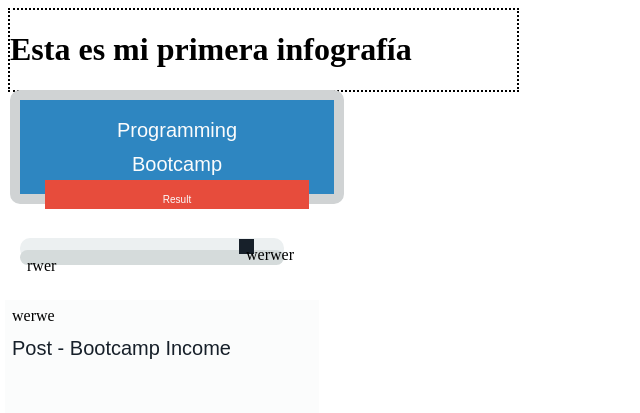
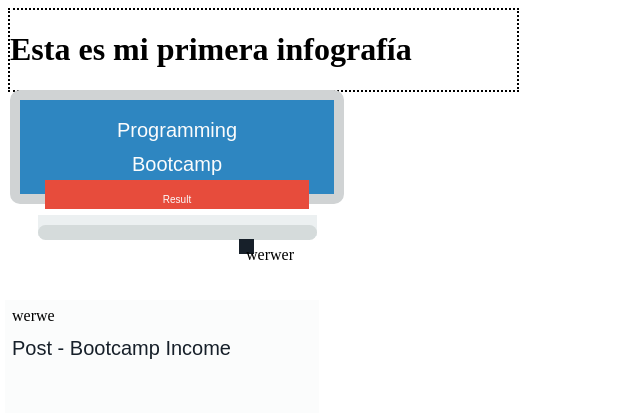
Before and after one commit to MagdaCrista2016/Proyecto_Info, a PHP site: page /index.html in a window 1280 px wide. Shown: the top 413 px of the page, without its empty margins (0-640 px from the left). Run offline with PHP 8.4, Linux system fonts and the light colour scheme.

Commit message:
Modificacion_Infografia_25_09_2016_8:40pm

```diff
--- a/css/main.css
+++ b/css/main.css
@@ -15,12 +15,18 @@ div {
 padding:7px; background-color:  #e74c3c ; width:250px; height:25px; position:absolute; }
 
 #caja1{ border-color:#e74c3c; top: 180px; left: 45px; height: 15px; }
-#caja2{  background-color: #ecf0f1;border-color: #ebedef; top: 238px; left: 20px; height: 7px;
-border-radius: 10px 10px 10px 10px;
+
+#caja2{  background-color: #ecf0f1;border-color: #ebedef; top: 215px; left:38px; height: 7px; width: 265px}
+
+#caja3{  background-color:  #d5dbdb; border-color: #ebedef; top: 225px; left: 38px; height: 1px; width: 265px;
+border-radius: 10px 10px 10px;
 }
-#caja3{  background-color:  #d5dbdb; border-color: #ebedef; top: 250px; left: 20px; height: 7px;
-  height:1px;
-border-radius: 10px 10px 10px 10px;
+
+hr { top: 225px;
+  background-color: red;
+  height: 10px;
+  margin-left: 50%;
+  margin-right: 25%
 }
 #caja4{  background-color: #17202a; top: 239px; left: 239px;
   height:1px; width: 1px;
--- a/index.html
+++ b/index.html
@@ -23,10 +23,10 @@
 
 
            <div id="caja1"><td align="center" valign="top"><p align="center" style="font-size:10px; color: #fbfcfc; line-height: 6px; font-family: sans-serif;">Result</p></td></div>
+           <div id="caja2"></div>
+          <div id="caja3"></div>
 
 
-           <div id="caja2">rwerwer</div>
-           <div id="caja3">rwer</div>
            <div id="caja4">werwer</div>
            <div id="caja5">werwe<td align="center" valign="top"><p style="font-size:20px; color: #17202a; line-height: 6px; font-family: Arial, Helvetica, sans-serif;">Post - Bootcamp Income</p></td></div>
 
```
